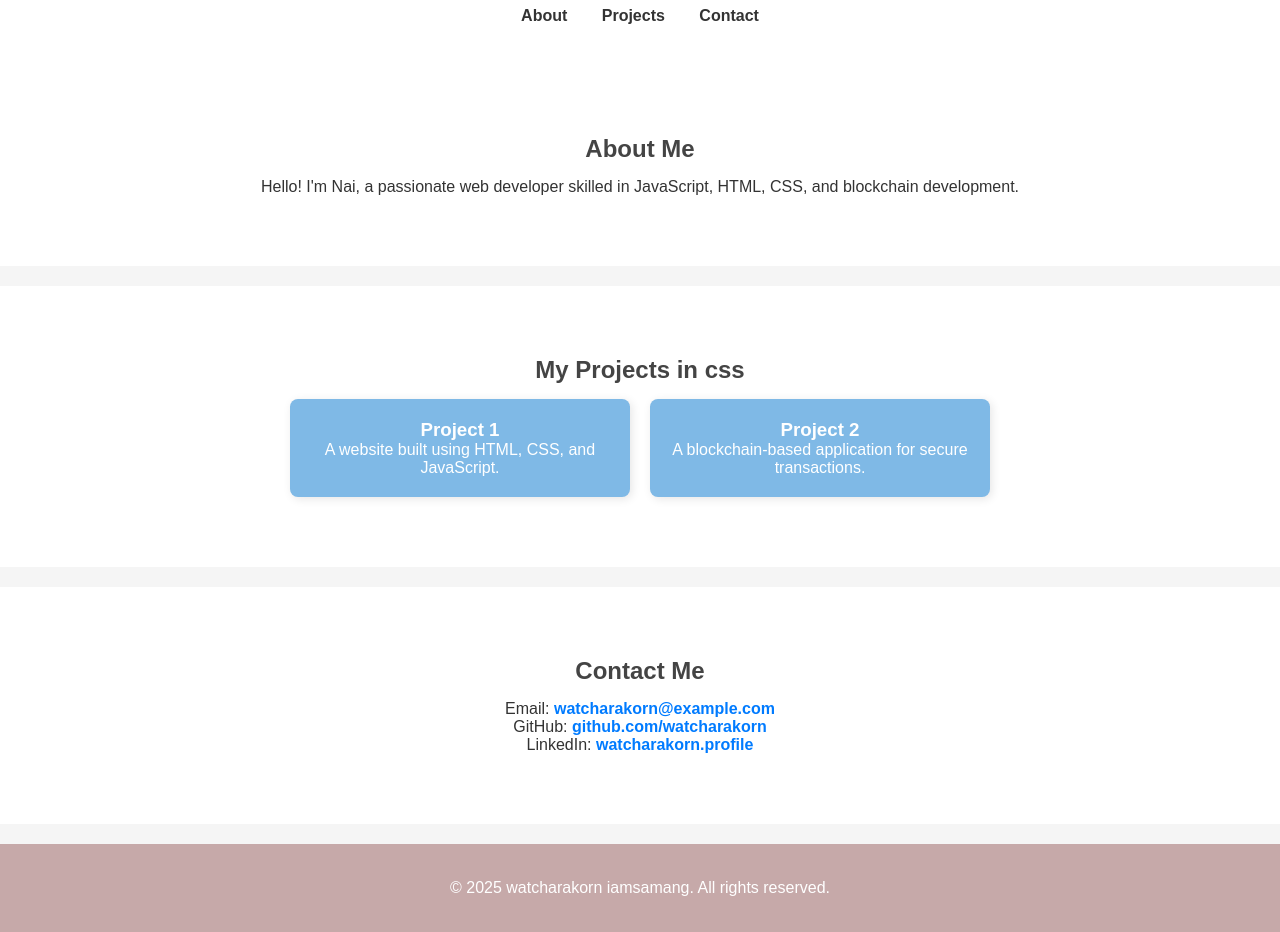
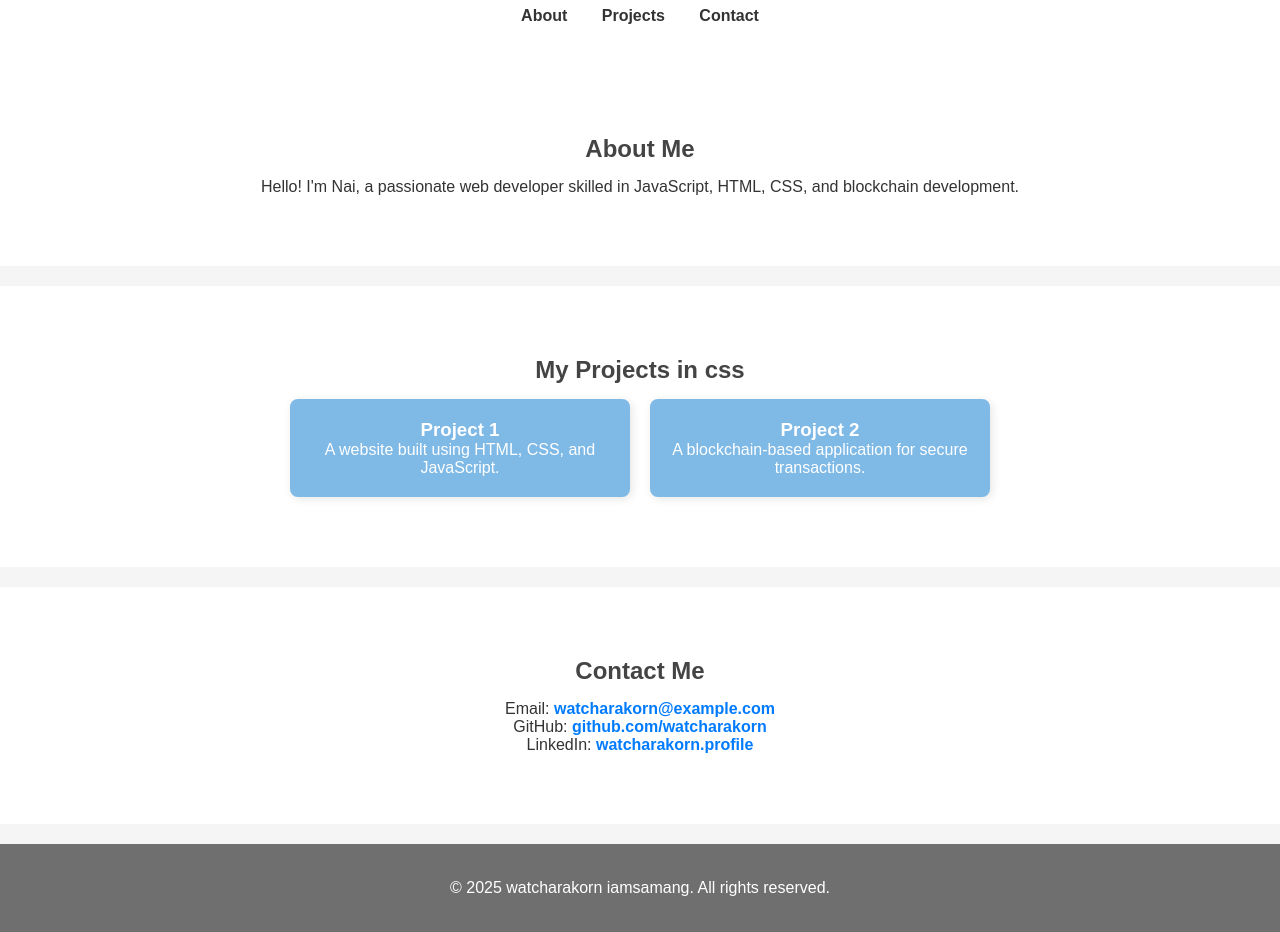
Before and after one commit to MojiNoSoCute/Portfolio, a plain HTML site: page index.html in a window 1280 px wide. Shown: the part 103-1035 px from the top of the page. Drawn offline with Linux system fonts and the light colour scheme.

Commit message:
change color footer

```diff
--- a/styles.css
+++ b/styles.css
@@ -116,7 +116,7 @@ p1 {
 /* Footer */
 
 footer {
-    background: #c6a9a9;
+    background: #6f6f6f;
     color: #fff;
     padding: 15px 0;
 }
```
